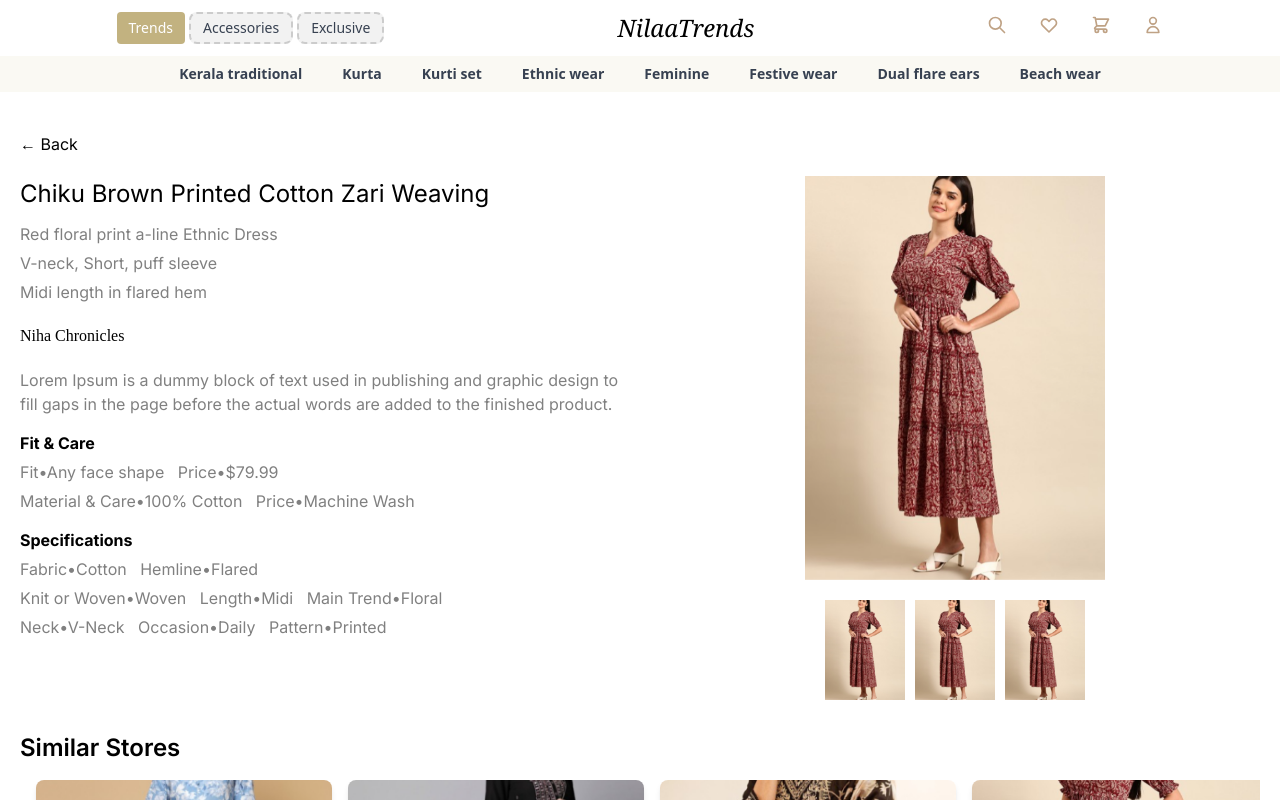
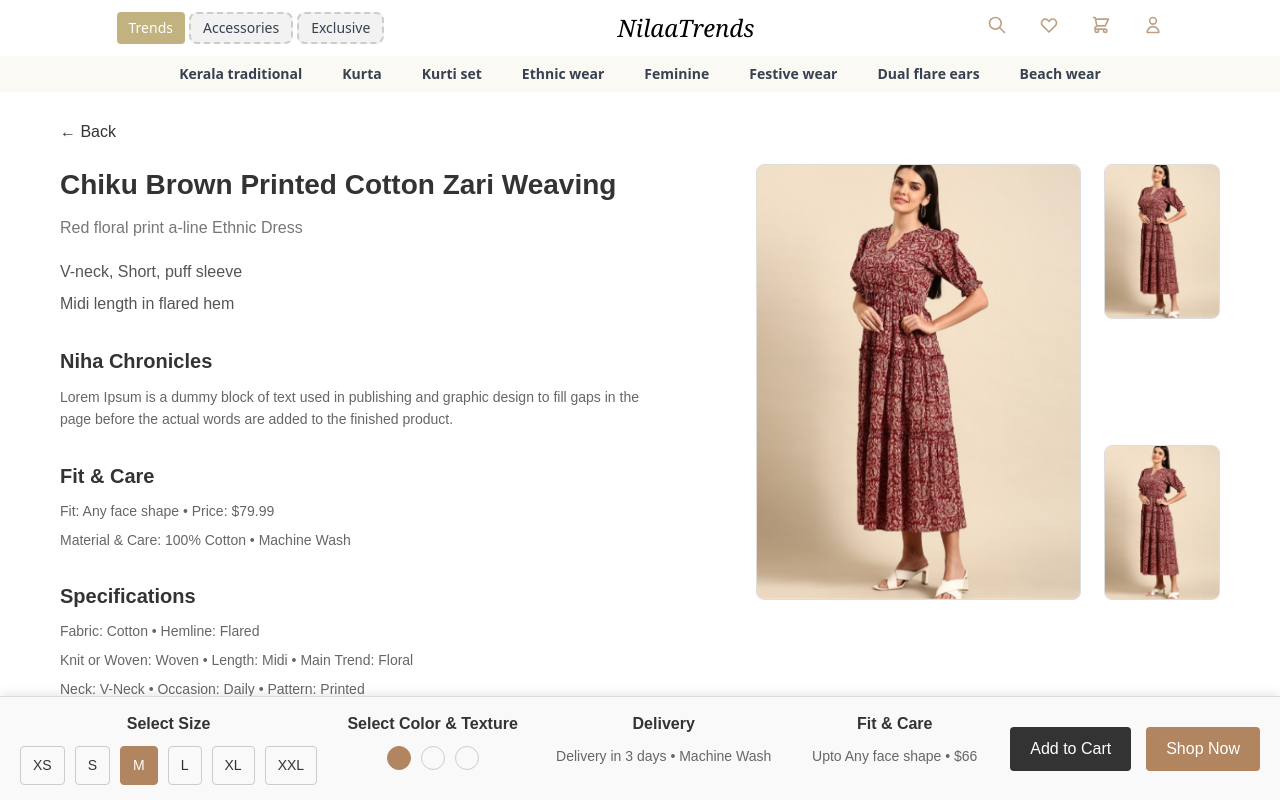
Before and after one commit to abdusamad8575/nila-trends, a Next.js app in the folder client/: page /products in a window 1280 px wide. Shown: the top 800 px of the page. Built offline with nearby package versions, Linux system fonts and the light colour scheme.

Commit message:
updated ui

```diff
--- a/client/app/allproducts/page.js
+++ b/client/app/allproducts/page.js
@@ -4,25 +4,32 @@ import Link from 'next/link';
 
 const ProductCard = ({ image, title, fit, price }) => (
   <div className="bg-white rounded-lg overflow-hidden shadow-md">
-    <img src={image} alt={title} className="w-full h-64 object-cover" />
+    <img src={image} alt={title} className="w-full h-48 sm:h-64 object-cover" />
     <div className="p-4">
-      <span className="bg-gray-200 text-xs font-semibold px-2 py-1 rounded">Womenswear</span>
-      <Link href={'/products'}>
-        <button className="float-right text-sm text-blue-600">Shop Now</button>
-      </Link>
-      <h3 className="mt-2 text-lg font-semibold">{title}</h3>
-      <p className="text-sm text-gray-600">Fit • {fit}</p>
-      <p className="text-sm text-gray-600">Price • ${price}</p>
+      <div className="flex justify-between items-center mb-2 space-x-2">
+        <span className="bg-gray-200 text-[10px] sm:text-xs font-semibold px-1.5 py-0.5 rounded flex-shrink-0">
+          Womenswear
+        </span>
+        <Link href={'/products'}>
+          <button className="text-[10px] sm:text-xs text-blue-600 px-1.5 py-0.5 whitespace-nowrap">
+            Shop Now
+          </button>
+        </Link>
+      </div>
+      <h3 className="mt-2 text-sm sm:text-lg font-semibold">{title}</h3>
+      <p className="text-xs sm:text-sm text-gray-600">Fit • {fit}</p>
+      <p className="text-xs sm:text-sm text-gray-600">Price • ${price}</p>
     </div>
   </div>
 );
 
+
 const ColorOption = ({ color }) => (
-  <div className={`w-6 h-6 rounded-full bg-${color}-300 border border-gray-300`} />
+  <div className={`w-5 h-5 sm:w-6 sm:h-6 rounded-full bg-${color}-300 border border-gray-300`} />
 );
 
 const SizeOption = ({ size }) => (
-  <div className="w-8 h-8 rounded-full border border-gray-300 flex items-center justify-center text-sm">
+  <div className="w-6 h-6 sm:w-8 sm:h-8 rounded-full border border-gray-300 flex items-center justify-center text-xs sm:text-sm">
     {size}
   </div>
 );
@@ -33,20 +40,20 @@ const KurtaSetsListing = () => {
       <div className="grid grid-cols-1 lg:grid-cols-12 gap-4">
         <div className="lg:col-span-8 first-item">
           <div className="flex items-center mb-4">
-            <button className="flex items-center px-4 py-2 bg-gray-100 rounded-l-lg">
+            <button className="flex items-center px-3 py-2 sm:px-4 sm:py-2 bg-gray-100 rounded-l-lg">
               <Filter size={16} className="mr-2" />
-              Filter
+              <span className="text-xs sm:text-sm">Filter</span>
             </button>
             <div className="flex-grow relative">
               <input
                 type="text"
                 placeholder="Kurta Sets"
-                className="w-full py-2 px-4 border border-gray-300 rounded-r-lg"
+                className="w-full py-2 px-3 sm:px-4 border border-gray-300 rounded-r-lg text-xs sm:text-sm"
               />
-              <Search size={20} className="absolute right-3 top-2.5 text-gray-400" />
+              <Search size={20} className="absolute right-2.5 sm:right-3 top-2.5 text-gray-400" />
             </div>
           </div>
-          <div className="grid grid-cols-1 md:grid-cols-2 lg:grid-cols-3 gap-4">
+          <div className="grid grid-cols-2 md:grid-cols-2 lg:grid-cols-3 gap-4">
             <ProductCard
               image="/assets/product1.png"
               title="Timeless A-line Evening Dress"
@@ -87,23 +94,23 @@ const KurtaSetsListing = () => {
         </div>
         <div className="lg:col-span-4 side-item hidden md:block">
           <div className="sticky top-24 bg-white rounded-lg overflow-hidden shadow-md p-4">
-            <img src="/assets/product.png" alt="Chiku Brown Printed Cotton" className="w-full h-64 object-cover mb-4" />
-            <h2 className="text-lg font-semibold mb-2">Chiku Brown Printed Cotton Zari Weaving</h2>
-            <p className="text-sm text-gray-600 mb-4">
+            <img src="/assets/product.png" alt="Chiku Brown Printed Cotton" className="w-full h-full object-cover mb-4" />
+            <h2 className="text-sm sm:text-lg font-semibold mb-2">Chiku Brown Printed Cotton Zari Weaving</h2>
+            <p className="text-xs sm:text-sm text-gray-600 mb-4">
               Red floral print a-line Ethnic Dress V-neck, Short, puff sleeve Midi length in flared hem
             </p>
             <p className="font-semibold mb-2">Price • $79.99</p>
             <div className="flex justify-between mb-4">
-              <button className="bg-black text-white px-4 py-2 rounded flex items-center">
+              <button className="bg-black text-white px-3 py-2 sm:px-4 sm:py-2 rounded flex items-center text-xs sm:text-sm">
                 <ShoppingCart size={16} className="mr-2" />
                 Add to Cart
               </button>
               <Link href="/products">
-                <button className="bg-gray-200 px-4 py-2 rounded">Shop Now</button>
+                <button className="bg-gray-200 px-3 py-2 sm:px-4 sm:py-2 rounded text-xs sm:text-sm">Shop Now</button>
               </Link>
             </div>
             <div className="mb-4">
-              <h3 className="font-semibold mb-2">Available Size</h3>
+              <h3 className="text-sm sm:text-lg font-semibold mb-2">Available Size</h3>
               <div className="flex space-x-2">
                 {['XS', 'S', 'M', 'L', 'XL', 'XXL'].map((size) => (
                   <SizeOption key={size} size={size} />
@@ -111,7 +118,7 @@ const KurtaSetsListing = () => {
               </div>
             </div>
             <div className="mb-4">
-              <h3 className="font-semibold mb-2">Available Color & Texture</h3>
+              <h3 className="text-sm sm:text-lg font-semibold mb-2">Available Color & Texture</h3>
               <div className="flex space-x-2">
                 <ColorOption color="red" />
                 <ColorOption color="green" />
@@ -120,10 +127,10 @@ const KurtaSetsListing = () => {
               </div>
             </div>
             <div>
-              <h3 className="font-semibold mb-2">Fit & Care</h3>
-              <p className="text-sm text-gray-600">Fit • Any face shape</p>
-              <p className="text-sm text-gray-600">Material & Care • 100% Cotton</p>
-              <p className="text-sm text-gray-600">Care • Machine Wash</p>
+              <h3 className="text-sm sm:text-lg font-semibold mb-2">Fit & Care</h3>
+              <p className="text-xs sm:text-sm text-gray-600">Fit • Any face shape</p>
+              <p className="text-xs sm:text-sm text-gray-600">Material & Care • 100% Cotton</p>
+              <p className="text-xs sm:text-sm text-gray-600">Care • Machine Wash</p>
             </div>
           </div>
         </div>
--- a/client/app/products/ProductDetail.module.css
+++ b/client/app/products/ProductDetail.module.css
@@ -1,63 +1,287 @@
 .container {
+  font-family: 'Arial', sans-serif;
+  max-width: 1200px;
+  margin: 0 auto;
+  margin-top: 100px;
+  padding: 20px;
+  color: #333;
+}
+
+.header {
+  margin-bottom: 20px;
+}
+
+.backButton {
+  background: none;
+  border: none;
+  font-size: 16px;
+  cursor: pointer;
+  color: #333;
+  padding: 0;
+}
+
+.mainContent {
+  display: flex;
+  justify-content: space-between;
+  align-items: flex-start;
+  margin-bottom: 120px; /* space for the footer */
+}
+
+/* Common image styles */
+.imageSection {
+  display: flex;
+  justify-content: space-between;
+  width: 40%;
+}
+
+.mainImage {
+  width: 70%;
+  height: auto;
+  border-radius: 8px;
+  border: 1px solid #ddd;
+}
+
+.sideImages {
+  display: flex;
+  flex-direction: column;
+  justify-content: space-between;
+  width: 25%;
+  gap: 10px;
+}
+
+.sideImages img {
+  width: 100%;
+  height: auto;
+  border-radius: 8px;
+  border: 1px solid #ddd;
+}
+
+/* Mobile image section */
+.imageSectionMobile {
+  display: none;
+}
+
+.imageSectionDesktop {
+  display: flex;
+}
+
+/* Text section */
+.textSection {
+  width: 55%;
+  padding-right: 30px;
+  box-sizing: border-box;
+}
+
+.title {
+  font-size: 28px;
+  font-weight: 700;
+  margin-bottom: 10px;
+}
+
+.subtext {
+  font-size: 16px;
+  color: #777;
+  margin-bottom: 20px;
+}
+
+.features {
+  list-style: none;
+  padding: 0;
+  margin: 0 0 30px 0;
+  font-size: 16px;
+  color: #555;
+}
+
+.features li {
+  margin-bottom: 8px;
+}
+
+.section {
+  margin-top: 30px;
+}
+
+.sectionTitle {
+  font-size: 20px;
+  font-weight: 600;
+  margin-bottom: 10px;
+}
+
+.loremText {
+  font-size: 14px;
+  color: #666;
+  line-height: 1.6;
+}
+
+.fitInfo, .specInfo {
+  font-size: 14px;
+  color: #666;
+  margin-bottom: 8px;
+}
+
+/* Footer */
+.footer {
+  position: fixed;
+  bottom: 0;
+  left: 0;
+  right: 0;
+  background-color: #f9f9f9;
+  padding: 15px 20px;
+  display: flex;
+  justify-content: space-between;
+  border-top: 1px solid #ddd;
+  box-shadow: 0 -2px 10px rgba(0, 0, 0, 0.1);
+}
+
+.footerSection {
+  flex: 1;
+  text-align: center;
+}
+
+.footerSection h3 {
+  font-size: 16px;
+  font-weight: 600;
+  margin-bottom: 10px;
+}
+
+.buttonGroup {
+  display: flex;
+  justify-content: center;
+  gap: 10px;
+}
+
+.footerButtons {
+  display: flex;
+  gap: 15px;
+  align-items: center;
+}
+
+.footerButtons button {
+  font-size: 16px;
+  padding: 10px 20px;
+  cursor: pointer;
+  border: none;
+  border-radius: 4px;
+  transition: background-color 0.3s;
+}
+
+.addToCart {
+  background-color: #333;
+  color: white;
+}
+
+.shopNow {
+  background-color: #b0855f;
+  color: white;
+}
+
+.buttonGroup button {
+  padding: 8px 12px;
+  font-size: 14px;
+  border: 1px solid #ccc;
+  cursor: pointer;
+  border-radius: 4px;
+  transition: background-color 0.3s;
+}
+
+.buttonGroup .selected {
+  background-color: #b0855f;
+  color: white;
+  border-color: #b0855f;
+}
+
+.colorOptions {
+  display: flex;
+  justify-content: center;
+  gap: 10px;
+}
+
+.colorButton {
+  width: 24px;
+  height: 24px;
+  border: 1px solid #ccc;
+  border-radius: 50%;
+  cursor: pointer;
+}
+
+.selectedColor {
+  background-color: #b0855f;
+  border-color: #b0855f;
+}
+
+.deliveryInfo, .fitInfoFooter {
+  font-size: 14px;
+  color: #666;
+  margin-top: 5px;
+}
+
+/* Responsive Styles */
+@media (min-width: 1024px) {
+  .imageSectionMobile {
+    display: none;
+  }
+  .imageSectionDesktop {
     display: flex;
-    flex-direction: column;
-    padding: 20px;
+  }
+}
+
+@media (max-width: 1024px) {
+  .imageSectionMobile {
+    display: flex;
+  }
+  .imageSectionDesktop {
+    display: none;
   }
 
-  .backButton {
-    margin-bottom: 20px;
+  .footer {
+    flex-direction: column;
+    align-items: flex-start;
+    margin-bottom: 45px;
   }
 
-  .content {
+  .footerSection {
+    width: 100%;
+    text-align: left;
+    margin-bottom: 10px;
+  }
+
+  .footerButtons {
+    width: 100%;
+    justify-content: space-between;
+  }
+
+  .mainContent {
+    flex-direction: column; /* Stack items in mobile view */
+
+  }
+
+}
+
+/* Main content styles for mobile view */
+@media (max-width: 1024px) {
+  .mainContent {
+    flex-direction: column; /* Stack content vertically */
+    align-items: stretch; /* Ensure items stretch to full width */
+    margin-bottom: 30px; /* Adjusted margin for mobile */
+  }
+
+  .imageSectionMobile {
     display: flex;
-    gap: 20px;
+    flex-direction: column; /* Stack images vertically */
+    width: 100%;
+    margin-bottom: 20px; /* Add spacing between image and text */
+  }
+
+  .mainImage {
+    width: 100%; /* Make the main image take full width */
+    height: auto; /* Maintain aspect ratio */
   }
 
   .textSection {
-    flex: 1;
+    width: 100%;
+    padding-right: 0; /* Remove padding for mobile */
   }
 
-  .textSection h1 {
-    font-size: 24px;
-    margin-bottom: 10px;
+  .imageSectionDesktop {
+    display: none; /* Hide desktop images on mobile */
   }
-
-  .textSection p {
-    margin: 5px 0;
-    color: gray;
-  }
-
-  .textSection h2 {
-    font-family: 'Cursive';
-    margin: 20px 0;
-  }
-
-  .textSection h3 {
-    margin: 15px 0 5px 0;
-    font-weight: bold;
-  }
-
-  .imageSection {
-    flex: 1;
-    display: flex;
-    flex-direction: column;
-    align-items: center;
-  }
-
-  .mainImage {
-    width: 100%;
-    max-width: 300px;
-    object-fit: cover;
-  }
-
-  .thumbnailImages {
-    display: flex;
-    gap: 10px;
-    margin-top: 20px;
-  }
-
-  .thumbnailImages img {
-    width: 80px;
-    height: 100px;
-    object-fit: cover;
-  }
+}
--- a/client/app/products/page.js
+++ b/client/app/products/page.js
@@ -1,43 +1,100 @@
+import React from 'react';
+import styles from './ProductDetail.module.css';
 import SimilarStores from '../components/similar-products';
-import styles from './ProductDetail.module.css';
 
-export default function ProductDetail() {
+const ProductPage = () => {
   return (
-    <div className={`max-w-7xl mx-auto mt-28 ${styles.container}`}>
-      <div className={styles.backButton}>
-        <button>&larr; Back</button>
+    <div className={styles.container}>
+      <div className={styles.header}>
+        <button className={styles.backButton}>← Back</button>
       </div>
-      <div className={styles.content}>
+
+      <div className={styles.mainContent}>
+        {/* Mobile view image */}
+        <div className={`${styles.imageSection} ${styles.imageSectionMobile}`}>
+          <img src="/assets/product.png" alt="Dress Front" className={styles.mainImage} />
+        </div>
+
+        {/* Text content */}
         <div className={styles.textSection}>
-          <h1>Chiku Brown Printed Cotton Zari Weaving</h1>
-          <p>Red floral print a-line Ethnic Dress</p>
-          <p>V-neck, Short, puff sleeve</p>
-          <p>Midi length in flared hem</p>
+          <h2 className={styles.title}>Chiku Brown Printed Cotton Zari Weaving</h2>
+          <p className={styles.subtext}>Red floral print a-line Ethnic Dress</p>
+          <ul className={styles.features}>
+            <li>V-neck, Short, puff sleeve</li>
+            <li>Midi length in flared hem</li>
+          </ul>
+          <div className={styles.section}>
+            <h3 className={styles.sectionTitle}>Niha Chronicles</h3>
+            <p className={styles.loremText}>Lorem Ipsum is a dummy block of text used in publishing and graphic design to fill gaps in the page before the actual words are added to the finished product.</p>
+          </div>
+          <div className={styles.section}>
+            <h3 className={styles.sectionTitle}>Fit & Care</h3>
+            <p className={styles.fitInfo}>Fit: Any face shape &bull; Price: $79.99</p>
+            <p className={styles.fitInfo}>Material & Care: 100% Cotton &bull; Machine Wash</p>
+          </div>
+          <div className={styles.section}>
+            <h3 className={styles.sectionTitle}>Specifications</h3>
+            <p className={styles.specInfo}>Fabric: Cotton &bull; Hemline: Flared</p>
+            <p className={styles.specInfo}>Knit or Woven: Woven &bull; Length: Midi &bull; Main Trend: Floral</p>
+            <p className={styles.specInfo}>Neck: V-Neck &bull; Occasion: Daily &bull; Pattern: Printed</p>
+          </div>
+        </div>
 
-          <h2>Niha Chronicles</h2>
-          <p>Lorem Ipsum is a dummy block of text used in publishing and graphic design to fill gaps in the page before the actual words are added to the finished product.</p>
-
-          <h3>Fit & Care</h3>
-          <p>Fit•Any face shape&nbsp;&nbsp; Price•$79.99</p>
-          <p>Material & Care•100% Cotton&nbsp;&nbsp; Price•Machine Wash</p>
-
-          <h3>Specifications</h3>
-          <p>Fabric•Cotton&nbsp;&nbsp; Hemline•Flared</p>
-          <p>Knit or Woven•Woven&nbsp;&nbsp; Length•Midi&nbsp;&nbsp; Main Trend•Floral</p>
-          <p>Neck•V-Neck&nbsp;&nbsp; Occasion•Daily&nbsp;&nbsp; Pattern•Printed</p>
-        </div>
-        <div className={styles.imageSection}>
-          <img src="/assets/product.png" alt="Main product" className={styles.mainImage} />
-          <div className={styles.thumbnailImages}>
-            <img src="/assets/product.png" alt="Thumbnail 1" />
-            <img src="/assets/product.png" alt="Thumbnail 2" />
-            <img src="/assets/product.png" alt="Thumbnail 3" />
+        {/* Desktop view images */}
+        <div className={`${styles.imageSection} ${styles.imageSectionDesktop}`}>
+          <img src="/assets/product.png" alt="Dress Front" className={styles.mainImage} />
+          <div className={styles.sideImages}>
+            <img src="/assets/product.png" alt="Dress Back" />
+            <img src="/assets/product.png" alt="Dress Side" />
           </div>
         </div>
       </div>
-      <div>
-        <SimilarStores/>
+
+      <div className='mb-40'>
+        <SimilarStores />
+      </div>
+
+      <div className={styles.footer}>
+        <div className={`hidden lg:block ${styles.footerSection}`}>
+          <h3>Select Size</h3>
+          <div className={styles.buttonGroup}>
+            <button>XS</button>
+            <button>S</button>
+            <button className={styles.selected}>M</button>
+            <button>L</button>
+            <button>XL</button>
+            <button>XXL</button>
+          </div>
+        </div>
+        <div className={`hidden lg:block ${styles.footerSection}`}>
+          <h3>Select Color & Texture</h3>
+          <div className={styles.colorOptions}>
+            <button className={`${styles.colorButton} ${styles.selectedColor}`} />
+            <button className={styles.colorButton} />
+            <button className={styles.colorButton} />
+          </div>
+        </div>
+        <div className={`hidden lg:block ${styles.footerSection}`}>
+          <h3>Delivery</h3>
+          <p className={styles.deliveryInfo}>Delivery in 3 days &bull; Machine Wash</p>
+        </div>
+        <div className={`hidden lg:block ${styles.footerSection}`}>
+          <h3>Fit & Care</h3>
+          <p className={styles.fitInfoFooter}>Upto Any face shape &bull; $66</p>
+        </div>
+
+        {/* Price displayed only on mobile */}
+        <div className={`block lg:hidden ${styles.mobilePrice}`}>
+          <p>$79.99</p>
+        </div>
+
+        <div className={styles.footerButtons}>
+          <button className={styles.addToCart}>Add to Cart</button>
+          <button className={styles.shopNow}>Shop Now</button>
+        </div>
       </div>
     </div>
   );
-}
+};
+
+export default ProductPage;
```
Also changed, not shown: client/app/components/cart/index.js (added).
